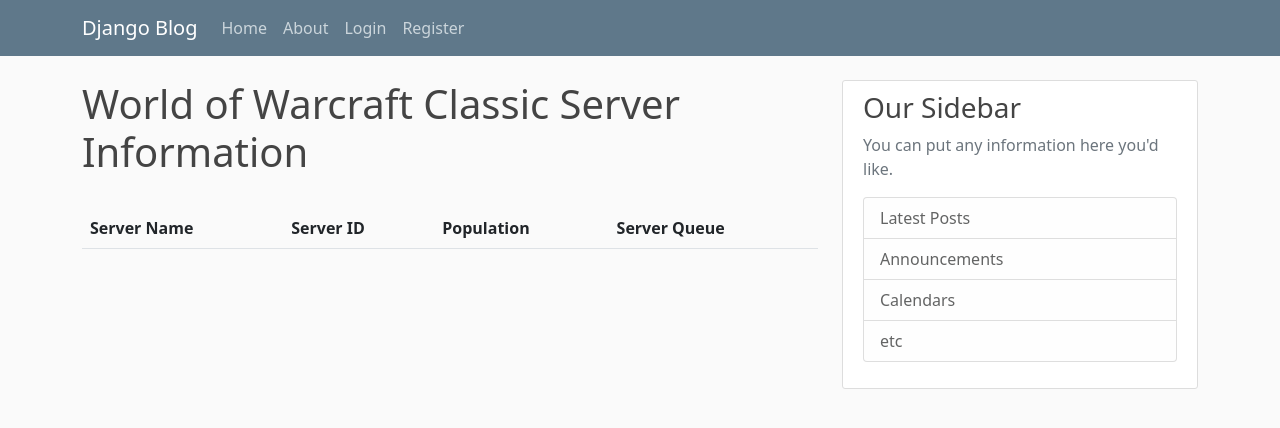
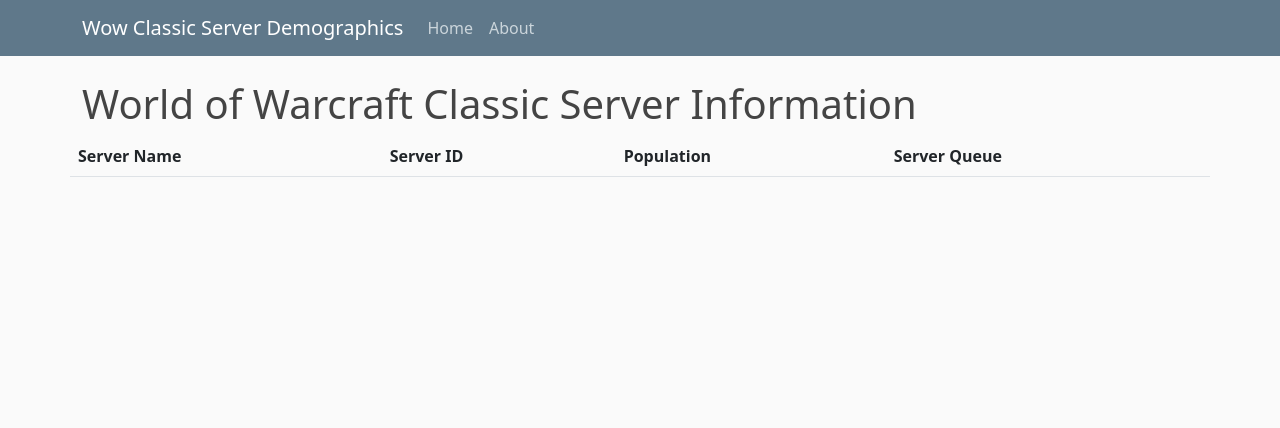
Before and after one commit to noahpop77/wowdash, a Django app: page / in a window 1280 px wide. Shown: the top 428 px of the page. Run offline with Django 4.2, Linux system fonts and the light colour scheme; lists and menus that the app fills with data are empty.

Commit message:
updated html

```diff
--- a/dash/templates/base.html
+++ b/dash/templates/base.html
@@ -9,17 +9,13 @@
 
         <link rel="stylesheet" type="text/css" href="{% static 'dash/main.css' %}">
 
-        {% if title %}
-            <title>Django Blog - {{ title }}</title>
-        {% else %}
-            <title>Django Blog</title>
-        {% endif %}
+        <title>WoW Classic Server Demographics</title>
     </head>
     <body>
         <header class="site-header">
             <nav class="navbar navbar-expand-md navbar-dark bg-steel fixed-top">
                 <div class="container">
-                <a class="navbar-brand mr-4" href="/">Django Blog</a>
+                <a class="navbar-brand mr-4" href="/">Wow Classic Server Demographics</a>
                 <button class="navbar-toggler" type="button" data-toggle="collapse" data-target="#navbarToggle" aria-controls="navbarToggle" aria-expanded="false" aria-label="Toggle navigation">
                 <span class="navbar-toggler-icon"></span>
                 </button>
@@ -28,11 +24,6 @@
                     <a class="nav-item nav-link" href="/">Home</a>
                     <a class="nav-item nav-link" href="/about">About</a>
                     </div>
-                    <!-- Navbar Right Side -->
-                    <div class="navbar-nav">
-                    <a class="nav-item nav-link" href="#">Login</a>
-                    <a class="nav-item nav-link" href="#">Register</a>
-                    </div>
                 </div>
                 </div>
             </nav>
@@ -40,22 +31,7 @@
 
         <main role="main" class="container">
             <div class="row">
-                <div class="col-md-8">
                 {% block content %}{% endblock %}
-                </div>
-                <div class="col-md-4">
-                <div class="content-section">
-                    <h3>Our Sidebar</h3>
-                    <p class='text-muted'>You can put any information here you'd like.
-                    <ul class="list-group">
-                        <li class="list-group-item list-group-item-light">Latest Posts</li>
-                        <li class="list-group-item list-group-item-light">Announcements</li>
-                        <li class="list-group-item list-group-item-light">Calendars</li>
-                        <li class="list-group-item list-group-item-light">etc</li>
-                    </ul>
-                    </p>
-                </div>
-                </div>
             </div>
         </main>
 
```
Also changed, not shown: 1 other file.
